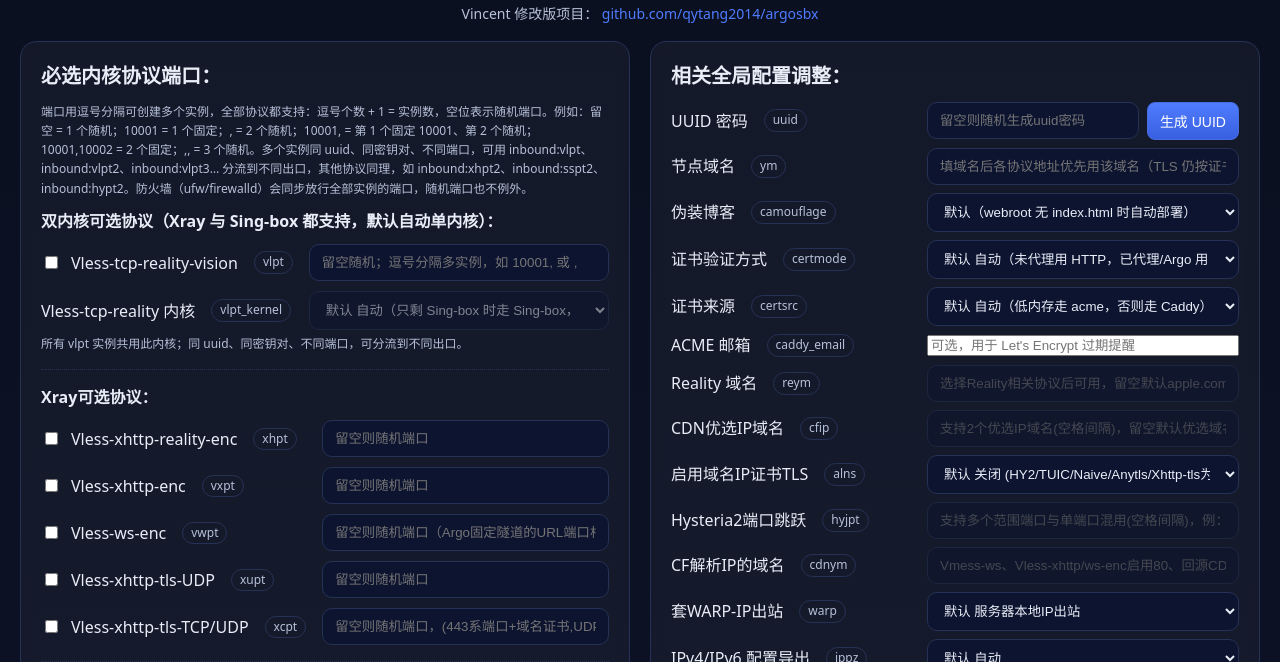
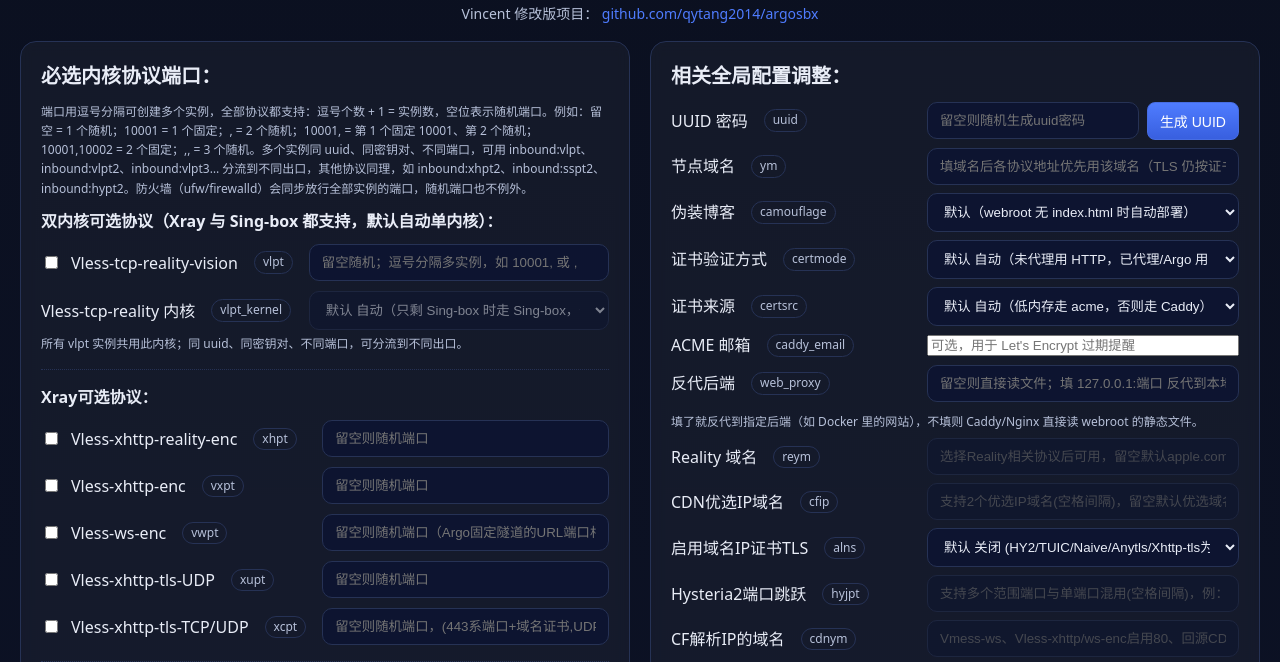
Before and after one commit to qytang2014/argosbx, a plain HTML site: page index.html in a window 1280 px wide. Shown: the part 110-772 px from the top of the page. Drawn offline with Linux system fonts and the light colour scheme.

Commit message:
feat(proxy): generator web_proxy field; default direct file read; drop ensure_web_proxy_backend

```diff
--- a/index.html
+++ b/index.html
@@ -499,6 +499,10 @@
         <div class="row"><label>ACME 邮箱 <span class="pill">caddy_email</span></label>
           <input id="caddy_email" placeholder="可选，用于 Let's Encrypt 过期提醒">
         </div>
+        <div class="row"><label>反代后端 <span class="pill">web_proxy</span></label>
+          <input id="web_proxy" type="text" placeholder="留空则直接读文件；填 127.0.0.1:端口 反代到本地服务（如 Docker）"/>
+          <div class="field-note">填了就反代到指定后端（如 Docker 里的网站），不填则 Caddy/Nginx 直接读 webroot 的静态文件。</div>
+        </div>
         <div class="row"><label>Reality 域名 <span class="pill">reym</span></label><input id="reym" type="text" placeholder="选择Reality相关协议后可用，留空默认apple.com；填自有域名且与 ym 相同→探测回落本机443" disabled/></div>
         <div class="row"><label>CDN优选IP域名 <span class="pill">cfip</span></label><input id="cfip" type="text" placeholder="支持2个优选IP域名(空格间隔)，留空默认优选域名" disabled></div>
         <div class="row"><label>启用域名IP证书TLS <span class="pill">alns</span></label>
@@ -641,7 +645,7 @@
   const CURL = 'bash <(curl -Ls https://raw.githubusercontent.com/qytang2014/argosbx/main/argosbx.sh)';
   const WGET = 'bash <(wget -qO- https://raw.githubusercontent.com/qytang2014/argosbx/main/argosbx.sh)';
   const protoKeys = ['sopt','vmpt','vmtls','vlpt','xhpt','vxpt','vwpt','xupt','xcpt','hypt','tupt','nvpt','anpt','arpt','sspt'];
-  const optIds = ['warp','ippz','uuid','ym','certsrc','certmode','reym','cfip','alns','hyjpt','cdnym','name', 'oap', 'sub', 'subid', 'subpt', 'egress_nodes', 'egress_bind', 'egress_rules', 'egress_add', 'vlpt_kernel', 'camouflage', 'caddy_email', 'hostname', 'agqc'];
+  const optIds = ['warp','ippz','uuid','ym','certsrc','certmode','reym','cfip','alns','hyjpt','cdnym','name', 'oap', 'sub', 'subid', 'subpt', 'egress_nodes', 'egress_bind', 'egress_rules', 'egress_add', 'vlpt_kernel', 'camouflage', 'caddy_email', 'hostname', 'agqc', 'web_proxy'];
 
   const argoSelect = document.getElementById('argoSelect');
   const agn = document.getElementById('agn');
@@ -908,7 +912,7 @@
     const keys = Object.keys(m);
     const ordered = [];
     protoKeys.forEach(k => { if (keys.includes(k)) ordered.push(k); });
-    ['warp', 'uuid', 'ym', 'certsrc', 'certmode', 'vlpt_kernel', 'reym', 'cfip', 'alns', 'agqc', 'hyjpt', 'cdnym', 'name', 'ippz', 'sub', 'subid', 'subpt', 'egress_nodes', 'egress_bind', 'egress_rules', 'egress_add', 'camouflage'].forEach(k => { if (keys.includes(k)) ordered.push(k); });
+    ['warp', 'uuid', 'ym', 'certsrc', 'certmode', 'vlpt_kernel', 'reym', 'cfip', 'alns', 'agqc', 'hyjpt', 'cdnym', 'name', 'ippz', 'sub', 'subid', 'subpt', 'egress_nodes', 'egress_bind', 'egress_rules', 'egress_add', 'camouflage', 'web_proxy'].forEach(k => { if (keys.includes(k)) ordered.push(k); });
     if (keys.includes('argo')) ordered.push('argo');
     if (keys.includes('agn')) ordered.push('agn');
     if (keys.includes('agk')) ordered.push('agk');
```
Also changed, not shown: modules/index-cert.html (+4 -0 lines), 8 other files.
